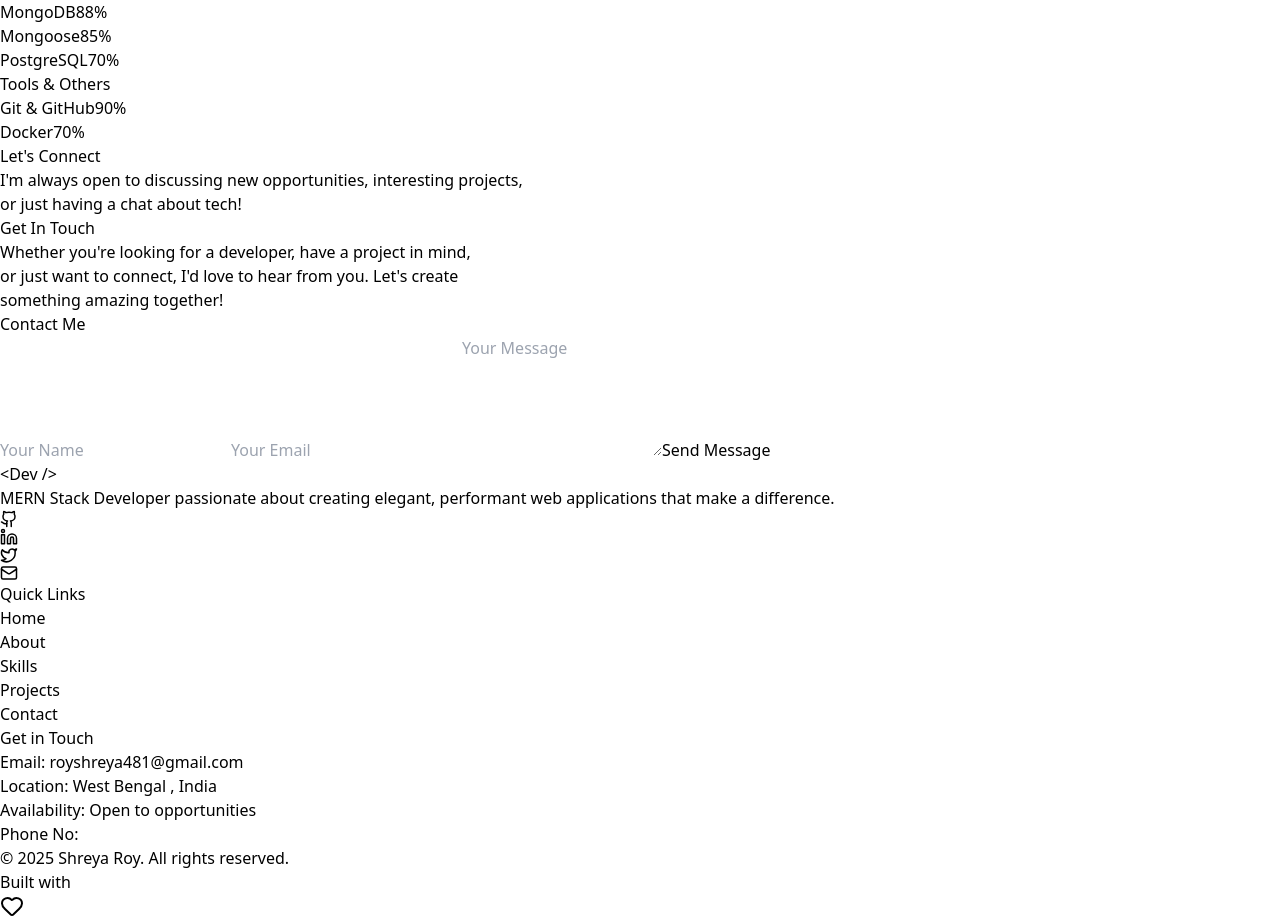
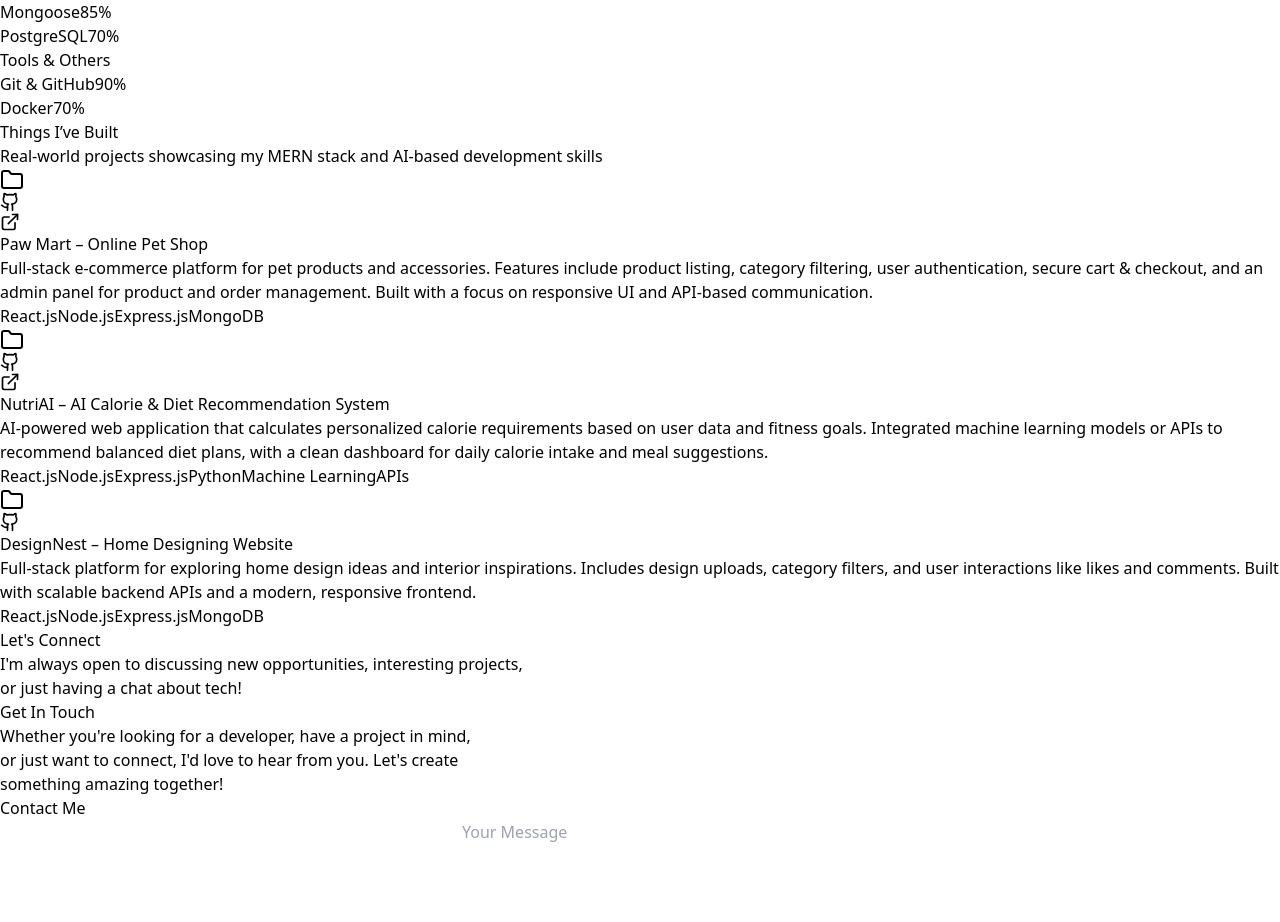
Before and after one commit to Shreya-2003-ctrl/My-Portfolio, a React (Vite) app: page / in a window 1280 px wide. Shown: the part 1046-1968 px from the top of the page. Built offline with nearby package versions, Linux system fonts and the light colour scheme.

Commit message:
Add Projects section and update App component structure

```diff
--- a/src/App.jsx
+++ b/src/App.jsx
@@ -3,9 +3,11 @@ import Navbar from './components/Navbar'
 import Hero from './components/Hero'
 import Section from './components/Section'
 import About from './components/About'
+import Skill from './components/Skill'
+import Projects from './components/Projects'
 import Contact from './components/Contact'
 import Footer from './components/Footer'
-import Skill from './components/Skill'
+
 
 const App = () => {
   return (
@@ -19,6 +21,7 @@ const App = () => {
                        <Hero/>
                        <About/>
                        <Skill/>
+                       <Projects/>
                        <Contact/>
                        <Footer/>
 
--- a/src/components/Contact.jsx
+++ b/src/components/Contact.jsx
@@ -49,7 +49,7 @@ const Contact = () => {
         </p>
       </div>
 
-      <div className="text-right mt-20 mr-20">
+      <div className="text-left mt-20 mr-20">
         <p className="font-bold text-2xl">Get In Touch</p>
         <p className="mt-4 text-base sm:text-lg md:text-xl text-blue-200 leading-relaxed">
           Whether you're looking for a developer, have a project in mind,<br />or just want to connect, I'd love to hear from you. Let's create<br />something amazing together!
--- /dev/null
+++ b/src/components/Projects.jsx
@@ -0,0 +1,148 @@
+import { motion, useInView } from 'framer-motion';
+import { useRef } from 'react';
+import { ExternalLink, Github, Folder } from 'lucide-react';
+
+const projects = [
+  {
+    title: 'Paw Mart – Online Pet Shop',
+    description:
+      'Full-stack e-commerce platform for pet products and accessories. Features include product listing, category filtering, user authentication, secure cart & checkout, and an admin panel for product and order management. Built with a focus on responsive UI and API-based communication.',
+    tech: ['React.js', 'Node.js', 'Express.js', 'MongoDB'],
+    github: 'https://github.com',
+    live: 'https://example.com',
+  },
+  {
+    title: 'NutriAI – AI Calorie & Diet Recommendation System',
+    description:
+      'AI-powered web application that calculates personalized calorie requirements based on user data and fitness goals. Integrated machine learning models or APIs to recommend balanced diet plans, with a clean dashboard for daily calorie intake and meal suggestions.',
+    tech: ['React.js', 'Node.js', 'Express.js', 'Python', 'Machine Learning', 'APIs'],
+    github: 'https://github.com',
+    live: 'https://example.com',
+  },
+  {
+    title: 'DesignNest – Home Designing Website',
+    description:
+      'Full-stack platform for exploring home design ideas and interior inspirations. Includes design uploads, category filters, and user interactions like likes and comments. Built with scalable backend APIs and a modern, responsive frontend.',
+    tech: ['React.js', 'Node.js', 'Express.js', 'MongoDB'],
+    github: 'https://github.com',
+  },
+];
+
+const ProjectCard = ({ project, index }) => {
+  const ref = useRef(null);
+  const isInView = useInView(ref, { once: true, margin: '-50px' });
+
+  return (
+    <motion.div
+      ref={ref}
+      initial={{ opacity: 0, y: 30 }}
+      animate={isInView ? { opacity: 1, y: 0 } : {}}
+      transition={{ duration: 0.5, delay: index * 0.1 }}
+      className="gradient-border p-6 group card-glow h-full flex flex-col"
+    >
+      <div className="flex items-start justify-between mb-4">
+        <div className="w-12 h-12 rounded-lg bg-primary/10 flex items-center justify-center group-hover:bg-primary/20 transition-colors duration-300">
+          <Folder className="w-6 h-6 text-primary" />
+        </div>
+
+        <div className="flex gap-3">
+          {project.github && (
+            <motion.a
+              href={project.github}
+              target="_blank"
+              rel="noopener noreferrer"
+              className="text-muted-foreground hover:text-foreground transition-colors"
+              whileHover={{ scale: 1.1, y: -2 }}
+              whileTap={{ scale: 0.9 }}
+            >
+              <Github size={20} />
+            </motion.a>
+          )}
+
+          {project.live && (
+            <motion.a
+              href={project.live}
+              target="_blank"
+              rel="noopener noreferrer"
+              className="text-muted-foreground hover:text-primary transition-colors"
+              whileHover={{ scale: 1.1, y: -2 }}
+              whileTap={{ scale: 0.9 }}
+            >
+              <ExternalLink size={20} />
+            </motion.a>
+          )}
+        </div>
+      </div>
+
+      <h3 className="text-xl font-semibold mb-3 group-hover:text-primary transition-colors">
+        {project.title}
+      </h3>
+
+      <p className="text-muted-foreground text-sm mb-4 flex-grow leading-relaxed">
+        {project.description}
+      </p>
+
+      <div className="flex flex-wrap gap-2 mt-auto">
+        {project.tech.map((tech) => (
+          <span
+            key={tech}
+            className="text-xs font-mono text-muted-foreground px-2 py-1 rounded bg-secondary"
+          >
+            {tech}
+          </span>
+        ))}
+      </div>
+    </motion.div>
+  );
+};
+
+const ProjectsSection = () => {
+  const ref = useRef(null);
+  const isInView = useInView(ref, { once: true, margin: '-100px' });
+
+
+  return (
+    <section id="projects" className="relative py-24 overflow-hidden">
+      {/* Background accent */}
+      <div className="absolute inset-0 pointer-events-none">
+        <div
+          className="absolute w-[500px] h-[500px] rounded-full opacity-10"
+          style={{
+            background:
+              'radial-gradient(circle, hsl(200 100% 50% / 0.4) 0%, transparent 70%)',
+            bottom: '10%',
+            right: '-10%',
+            filter: 'blur(80px)',
+          }}
+        />
+      </div>
+
+      <div className="section-container" ref={ref}>
+        <motion.div
+          initial={{ opacity: 0, y: 20 }}
+          animate={isInView ? { opacity: 1, y: 0 } : {}}
+          transition={{ duration: 0.6 }}
+          className="text-center mb-16"
+        >
+
+
+          <h2 className="text-3xl sm:text-4xl font-bold mb-4">
+            Things I’ve <span className="gradient-text">Built</span>
+          </h2>
+
+          <p className="text-muted-foreground max-w-2xl mx-auto">
+            Real-world projects showcasing my MERN stack and AI-based development skills
+          </p>
+        </motion.div>
+
+        <div className="grid md:grid-cols-2 lg:grid-cols-3 gap-6">
+          {projects.map((project, index) => (
+            <ProjectCard key={project.title} project={project} index={index} />
+          ))}
+        </div>
+      </div>
+    </section>
+  );
+};
+
+export default ProjectsSection;
--- a/src/components/Skill.jsx
+++ b/src/components/Skill.jsx
@@ -146,9 +146,7 @@ const SkillsSection = () => {
           transition={{ duration: 0.6 }}
           className="text-center mb-16"
         >
-          <span className="inline-block text-primary font-mono text-sm mb-4">
-            // Skills & Technologies
-          </span>
+
 
           <h2 className="text-3xl sm:text-4xl font-bold mb-4">
             My <span className="gradient-text">Tech Stack</span>
```
